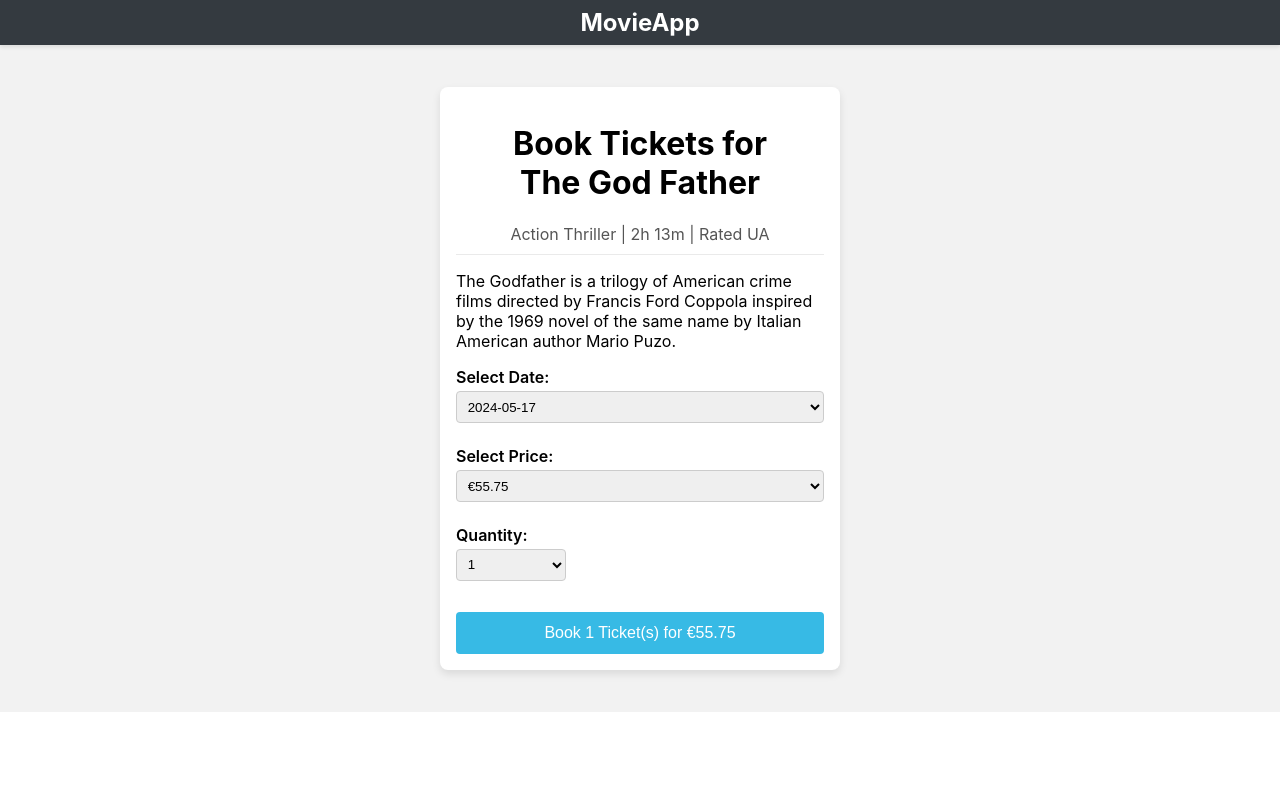
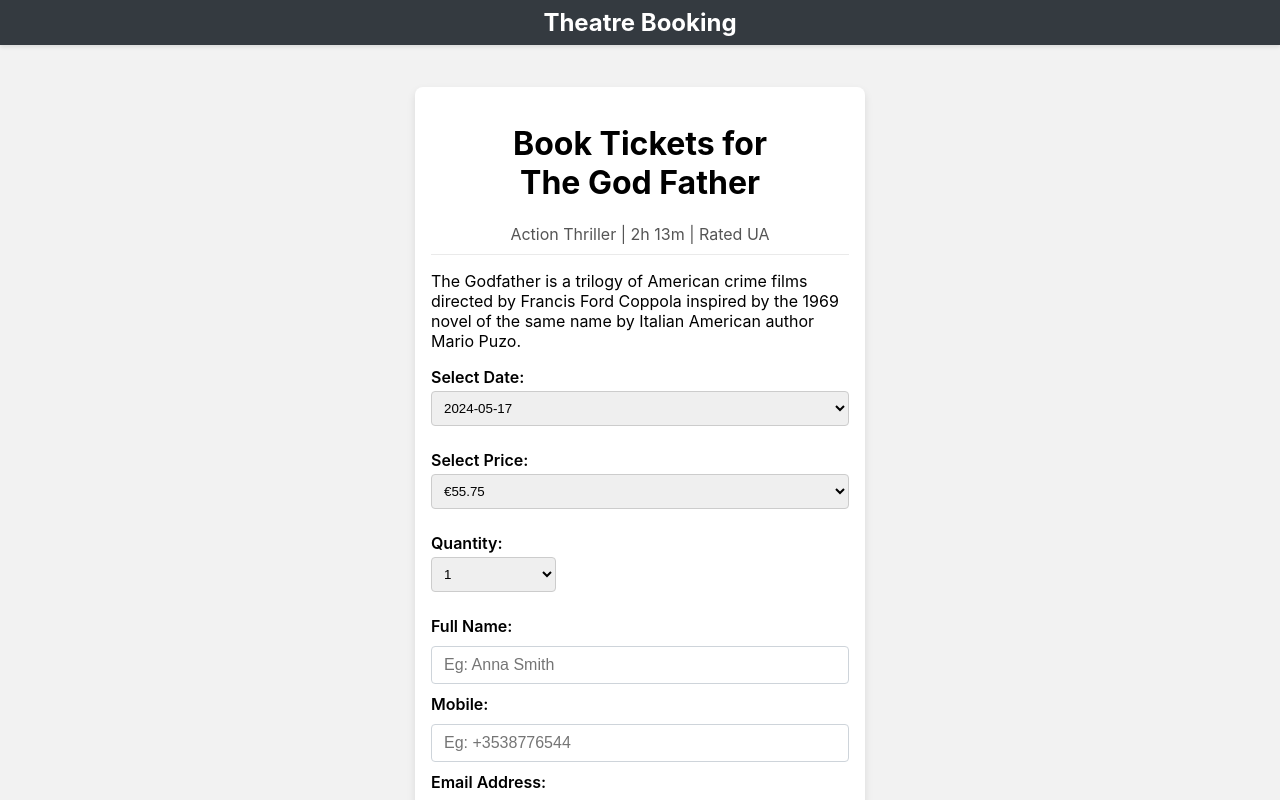
Before and after one commit to cestlete/theatrebooking, a React (Create React App) app in the folder frontend-app/: page /booking/1 in a window 1280 px wide. Shown: the top 800 px of the page. Built offline with nearby package versions, Linux system fonts and the light colour scheme.

Commit message:
Adds input for user to save their details

```diff
--- a/frontend-app/src/pages/Booking.css
+++ b/frontend-app/src/pages/Booking.css
@@ -6,13 +6,13 @@
 }
 
 .booking-container {
-  background: white;
+  background: #fff;
   border-radius: 8px;
   box-shadow: 0 4px 8px rgba(0, 0, 0, 0.1);
   width: 100%;
-  max-width: 400px;
-  margin: 1em;
-  padding: 1em;
+  max-width: 450px;
+  margin: 16px;
+  padding: 16px;
   box-sizing: border-box;
 
   .booking-details {
@@ -32,7 +32,7 @@
 }
 
 .ticket-options {
-  margin: 1em 0;
+  margin: 16px 0;
 }
 
 .quantity-selection {
@@ -41,33 +41,33 @@
 
 .ticket-price,
 .ticket-quantity {
-  margin-bottom: 0.5em;
+  margin-bottom: 8px;
 }
 
 label {
   display: block;
-  margin-bottom: 0.25em;
+  margin-bottom: 4px;
 }
 
 select,
 input[type="number"] {
   width: 100%;
-  padding: 0.5em;
-  margin-bottom: 0.5em;
+  padding: 8px;
+  margin-bottom: 8px;
   border: 1px solid #ccc;
   border-radius: 4px;
 }
 
 .book-btn {
   width: 100%;
-  padding: 0.75em;
-  font-size: 1em;
+  padding: 12px;
+  font-size: 16px;
   color: white;
   background-color: #37bae5;
   border: none;
   border-radius: 4px;
   cursor: pointer;
-  margin-top: 0.5em;
+  margin-top: 8px;
 }
 
 .book-btn:hover {
@@ -77,10 +77,48 @@ input[type="number"] {
 .date-selection,
 .price-selection,
 .quantity-selection {
-  margin: 1rem 0;
+  margin: 16px 0;
   label {
     font-weight: 600;
   }
+}
+
+.user-details label {
+  font-weight: 600;
+}
+
+.is-invalid {
+  border-color: #dc3545 !important;
+}
+
+.error-message {
+  color: #dc3545 !important;
+  font-size: 12.8px !important;
+  margin-top: 4px !important;
+  margin-bottom: 4px !important;
+}
+
+.form-group {
+  margin-bottom: 16px;
+}
+
+.form-control {
+  display: block;
+  width: 100%;
+  padding: 6px 12px;
+  font-size: 16px;
+  line-height: 1.5;
+  color: #495057;
+  background-color: #fff;
+  background-clip: padding-box;
+  border: 1px solid #ced4da;
+  border-radius: 4px;
+  transition:
+    border-color 0.15s ease-in-out,
+    box-shadow 0.15s ease-in-out;
+  box-sizing: border-box;
+  margin-bottom: 10px;
+  margin-top: 10px;
 }
 
 @media (max-width: 767px) {
@@ -96,7 +134,7 @@ input[type="number"] {
   }
 
   .booking-container {
-    margin: 2em;
+    margin: 32px;
     border-radius: 8px;
   }
 }
--- a/frontend-app/src/pages/Booking.jsx
+++ b/frontend-app/src/pages/Booking.jsx
@@ -3,9 +3,7 @@ import { useParams, useNavigate } from 'react-router-dom';
 import './Booking.css';
 
 const Booking = () => {
-  // const { id } = useParams();
   const navigate = useNavigate();
-  // Fetch movie details based on the `id`
 
   const show = {
     id: 1,
@@ -47,6 +45,10 @@ const Booking = () => {
   const [selectedPrice, setSelectedPrice] = useState(selectedTicketOption.price);
   const [quantity, setQuantity] = useState(1);
   const totalPrice = selectedPrice * quantity;
+  const [fullName, setFullName] = useState('');
+  const [mobile, setMobile] = useState('');
+  const [email, setEmail] = useState('');
+  const [errors, setErrors] = useState({});
 
   const handleDateChange = (newDate) => {
     const newTicketOptions = show.ticketsAvailability[newDate];
@@ -71,15 +73,45 @@ const Booking = () => {
   // ref: https://developer.mozilla.org/en-US/docs/Web/JavaScript/Reference/Global_Objects/Array/from
   const quantityOptions = Array.from({ length: maxQuantity }, (_, i) => i + 1);
 
-  const handleBooking = () => {
-    // TODO: API call to process the booking
+  const validateForm = () => {
+    let formIsValid = true;
+    let errors = {};
+
+    if (!fullName.trim()) {
+      errors.fullName = 'Full name is required';
+      formIsValid = false;
+    }
+
+    // You can add additional validation logic for mobile and email here
+    if (!mobile.trim()) {
+      errors.mobile = 'Mobile number is required';
+      formIsValid = false;
+    }
+
+    if (!email.trim()) {
+      errors.email = 'Email address is required';
+      formIsValid = false;
+    }
+
+    setErrors(errors);
+    return formIsValid;
+  };
+
+  const handleBooking = (e) => {
+    e.preventDefault();
+    const formIsValid = validateForm();
+    console.log(formIsValid, errors);
+    if (!formIsValid) {
+      return; // Prevent further actions if the form is invalid
+    }
     console.log(`Booked ${quantity} ticket(s) for ${selectedPrice} each on ${selectedDate}`);
+    console.log(`Total Price: ${totalPrice}`, `Full Name: ${fullName}`, `Mobile: ${mobile}`, `Email: ${email}`);
     // uncomment to redirect to confirmation page once booking is confirmed
-    // navigate('/booking-confirmation', {
-    //   state: {
-    //     type: 'success',
-    //   }
-    // });
+    navigate('/booking-confirmation', {
+      state: {
+        type: 'success',
+      }
+    });
 
   };
 
@@ -114,6 +146,41 @@ const Booking = () => {
               ))}
             </select>
           </div>
+          <div className="user-details">
+            <label htmlFor="fullName">Full Name:</label>
+            <input
+              type="text"
+              name="fullName"
+              className={`form-control ${errors.fullName ? 'is-invalid' : ''}`}
+              value={fullName}
+              onChange={(e) => setFullName(e.target.value)}
+              placeholder="Eg: Anna Smith"
+              required
+            />
+            {errors.fullName && <div className="error-message">{errors.fullName}</div>}
+            <label htmlFor="mobile">Mobile:</label>
+            <input
+              type="tel"
+              name="mobile"
+              value={mobile}
+              className={`form-control ${errors.mobile ? 'is-invalid' : ''}`}
+              onChange={(e) => setMobile(e.target.value)}
+              placeholder="Eg: +3538776544"
+              required
+            />
+            {errors.mobile && <div className="error-message">{errors.mobile}</div>}
+            <label htmlFor="mobile">Email Address:</label>
+            <input
+              type="email"
+              name="email"
+              value={email}
+              className={`form-control ${errors.email ? 'is-invalid' : ''}`}
+              onChange={(e) => setEmail(e.target.value)}
+              placeholder="Eg: anna@yahoo.com"
+              required
+            />
+            {errors.email && <div className="error-message">{errors.email}</div>}
+          </div>
           <button className="book-btn" onClick={handleBooking}>
             Book {quantity} Ticket(s) for €{totalPrice.toFixed(2)}
           </button>
--- a/frontend-app/src/pages/Header.jsx
+++ b/frontend-app/src/pages/Header.jsx
@@ -7,7 +7,7 @@ const Header = () => {
     <header className="header">
       <div className="container">
         <Link to="/" className="logo">
-          MovieApp
+          Theatre Booking
         </Link>
       </div>
     </header>
```
